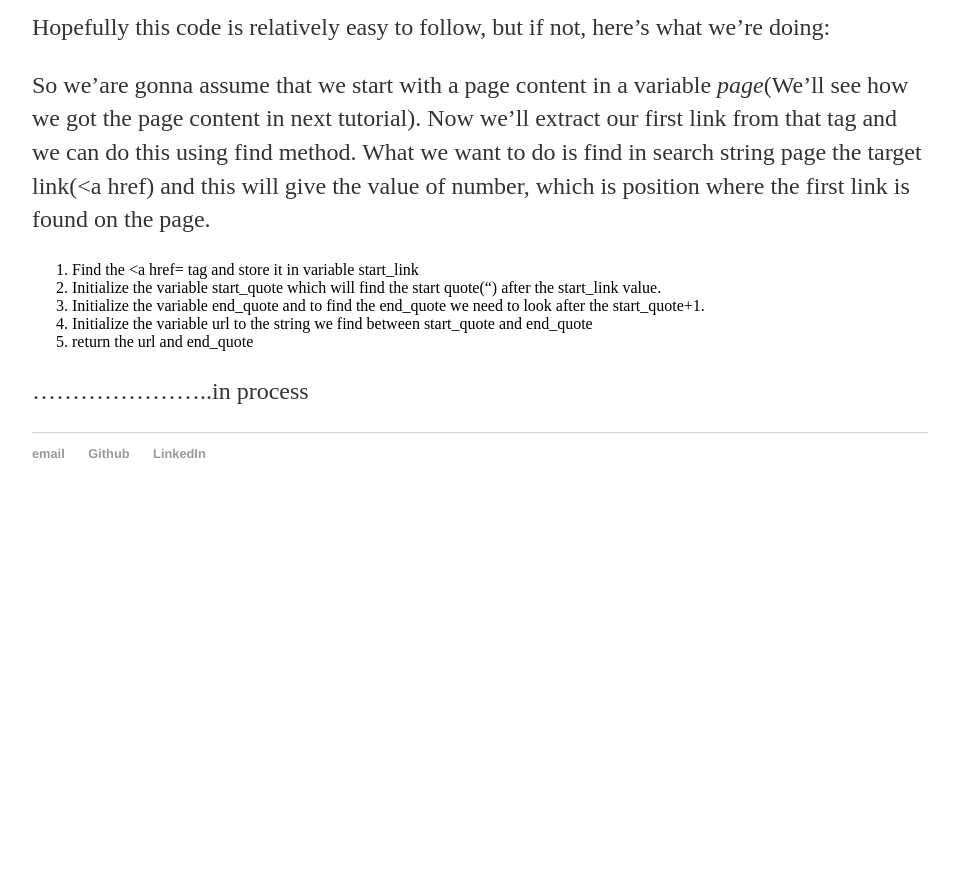
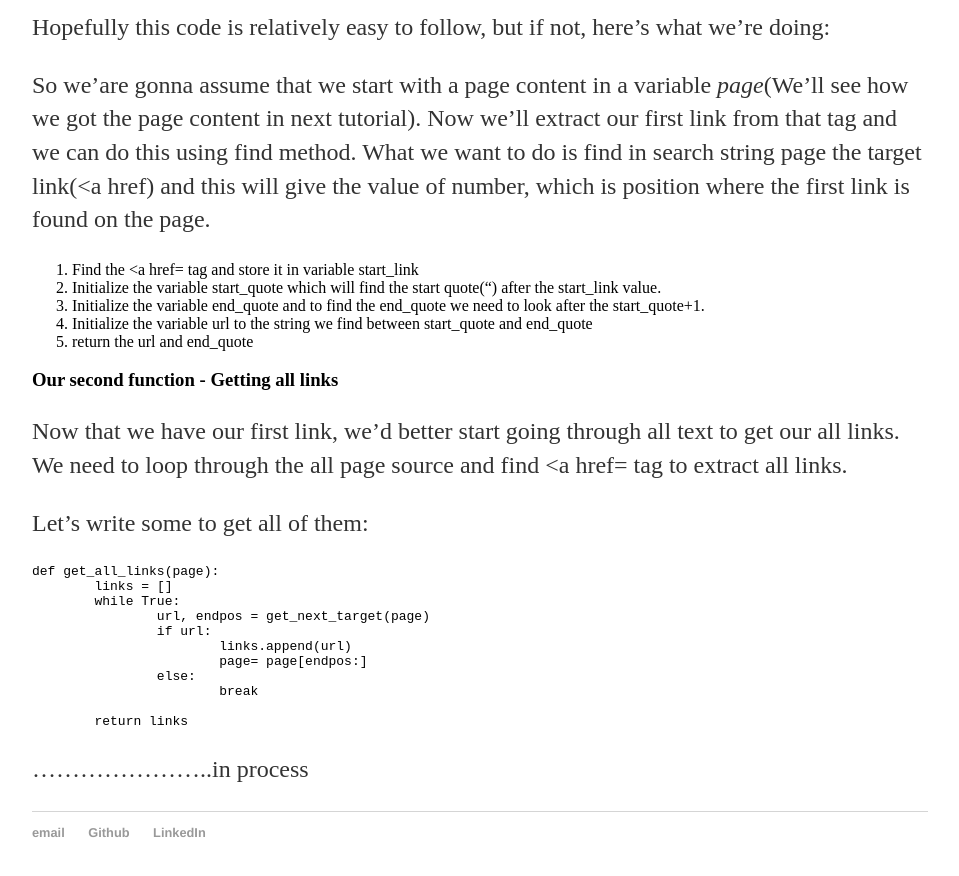
Before and after one commit to summii/summii.github.io, a Jekyll site: the page built from _posts/2017-07-06-search-engine-with-python.md, in a window 1280 px wide and 900 px high, scrolled down 1212 px. Shown: the top 876 px of the window, without its empty margins (160-1119 px from the left). Built offline with Jekyll 4.4.1, drawn with Linux system fonts in a browser that asks for light colours; before the commit the page ends 1733 px from its top, so only the background shows below that.

Commit message:
Update 2017-07-06-search-engine-with-python.md

````diff
--- a/_posts/2017-07-06-search-engine-with-python.md
+++ b/_posts/2017-07-06-search-engine-with-python.md
@@ -33,13 +33,31 @@ Our goal is to take the text that came back from a web request, find link in tha
 Hopefully this code is relatively easy to follow, but if not, here's what we're doing:
 
 So we'are gonna assume that we start with a page content in a variable *page*(We'll see how we got the page content in next tutorial). Now we'll extract our first link from that tag and we can do this using find method. What we want to do is find in search string page the target link(<a href) and this will give the value of number, which is position where the first link is found on the page.
- 1. Find the <a href= tag and store it in variable start_link
- 2. Initialize the variable start_quote which will find the start quote(") after the start_link value.
- 3. Initialize the variable end_quote and to find the end_quote we need to look after the start_quote+1.
- 4. Initialize the variable url to the string we find between start_quote and end_quote
- 5. return the url and end_quote
+   1. Find the <a href= tag and store it in variable start_link
+   2. Initialize the variable start_quote which will find the start quote(") after the start_link value.
+   3. Initialize the variable end_quote and to find the end_quote we need to look after the start_quote+1.
+   4. Initialize the variable url to the string we find between start_quote and end_quote
+   5. return the url and end_quote
 
+### Our second function - Getting all links
 
+Now that we have our first link, we'd better start going through all text to get our all links. We need to loop through the all page source and find <a href= tag to extract all links.
+
+Let's write some to get all of them:
+
+```python
+def get_all_links(page):
+	links = []
+	while True:
+		url, endpos = get_next_target(page)
+		if url:
+			links.append(url)
+			page= page[endpos:]
+		else:
+			break
+
+	return links
+ ```
 
 
 .......................in process
````
